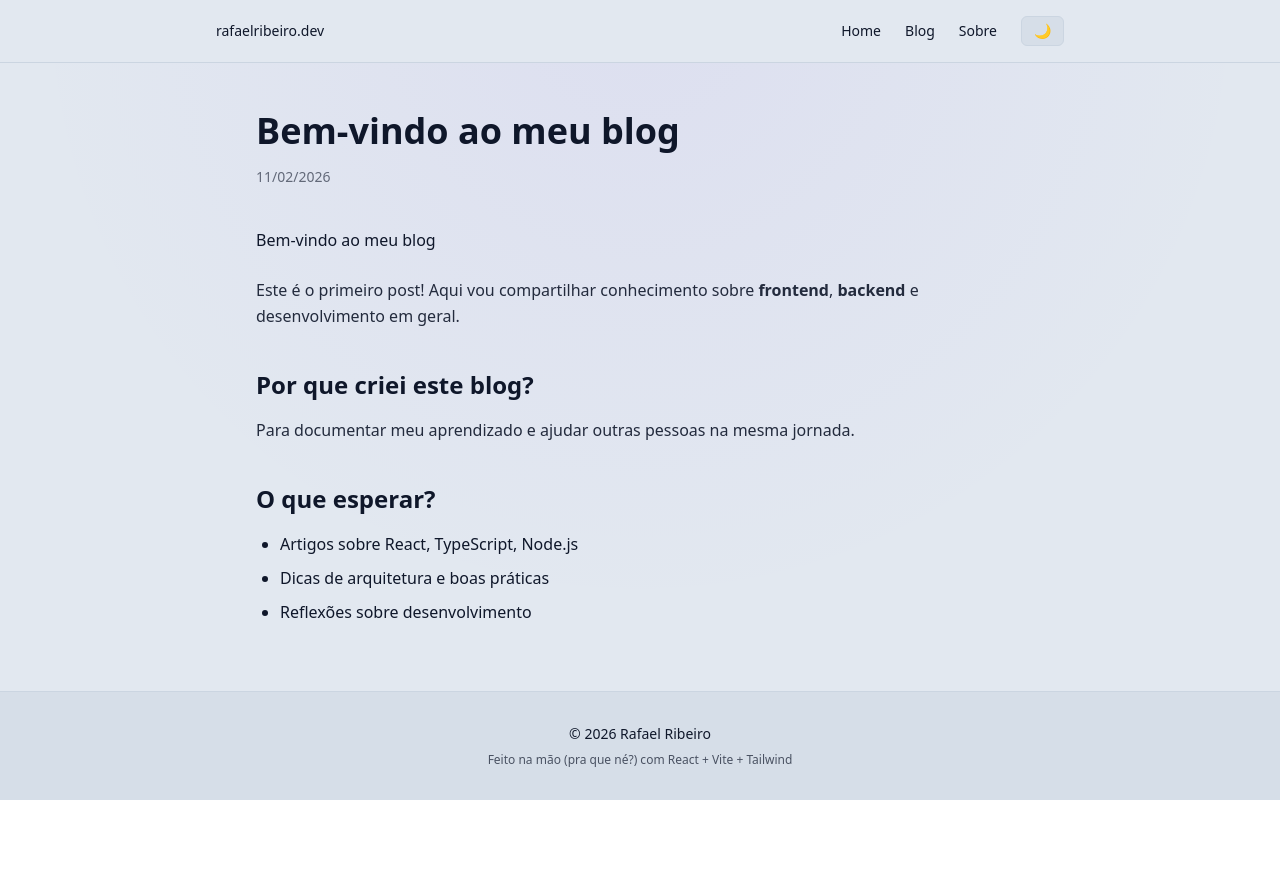
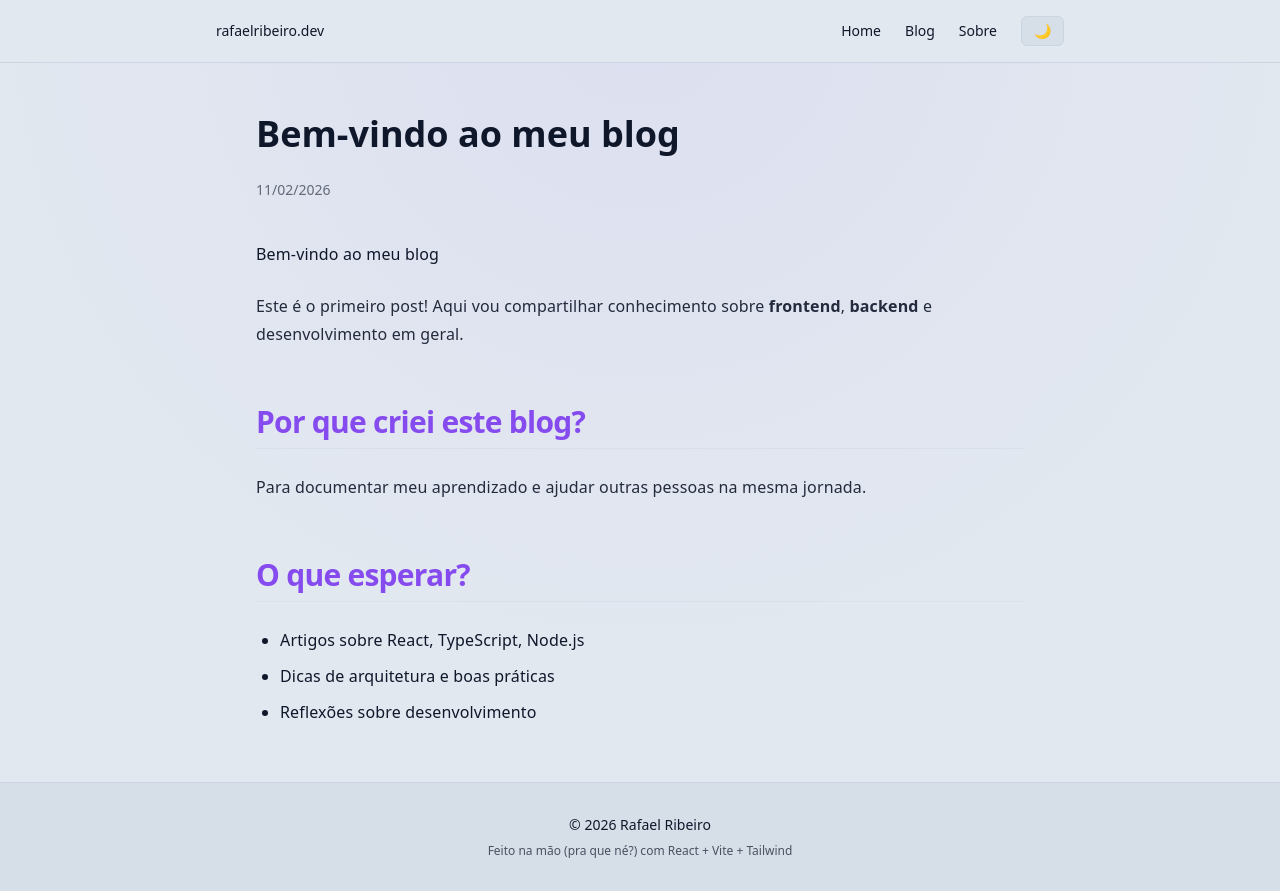
Before and after one commit to rafa-ribeiro/rafaelribeiro.dev, a React (Vite) app: page /blog/bem-vindo-ao-blog in a window 1280 px wide. Before the commit the page ends 800 px from the top, so only its background shows below. Built offline with nearby package versions, Linux system fonts and the light colour scheme.

Commit message:
chore: Improve posts visual

```diff
--- a/src/pages/Post.tsx
+++ b/src/pages/Post.tsx
@@ -40,7 +40,7 @@ export default function PostPage() {
       <Seo title={post.title} description={post.description} />
 
       <article className="max-w-3xl mx-auto">
-        <h1 className="text-4xl font-bold mb-4">
+        <h1 className="text-4xl font-bold leading-tight mb-6">
           {post.title}
         </h1>
 
@@ -51,35 +51,52 @@ export default function PostPage() {
         <div
           className="
             space-y-6
-            leading-relaxed
+            text-base
+            leading-7
+            tracking-[0.01em]
 
-            [&_h2]:text-2xl
+            [&_h2]:text-3xl
             [&_h2]:font-semibold
-            [&_h2]:mt-10
-            [&_h2]:mb-4
+            [&_h2]:mt-14
+            [&_h2]:mb-6
+            [&_h2]:tracking-tight
+            [&_h2]:text-accent/90
+            dark:[&_h2]:text-accent/80
+            [&_h2]:pb-2
+            [&_h2]:border-b
+            [&_h2]:border-border/40
 
-            [&_h3]:text-xl
+            [&_h3]:text-2xl
             [&_h3]:font-semibold
-            [&_h3]:mt-8
-            [&_h3]:mb-3
+            [&_h3]:mt-10
+            [&_h3]:mb-4
 
             [&_p]:opacity-90
 
+            [&_a]:text-accent
+            [&_a]:underline-offset-4
+            [&_a]:hover:underline
+
             [&_ul]:list-disc
             [&_ul]:pl-6
+            [&_ul]:space-y-2
             [&_li]:mb-2
 
+            [&_code]:font-mono
+            [&_code]:text-sm
             [&_code]:bg-hover
             [&_code]:text-accent
-            [&_code]:px-1
+            [&_code]:px-1.5
             [&_code]:py-0.5
             [&_code]:rounded
 
+            [&_pre]:font-mono
+            [&_pre]:text-sm
             [&_pre]:bg-hover
             [&_pre]:border
             [&_pre]:border-border
-            [&_pre]:p-4
-            [&_pre]:rounded-lg
+            [&_pre]:p-5
+            [&_pre]:rounded-xl
             [&_pre]:overflow-x-auto
           "
           dangerouslySetInnerHTML={{ __html: post.content }}
```
